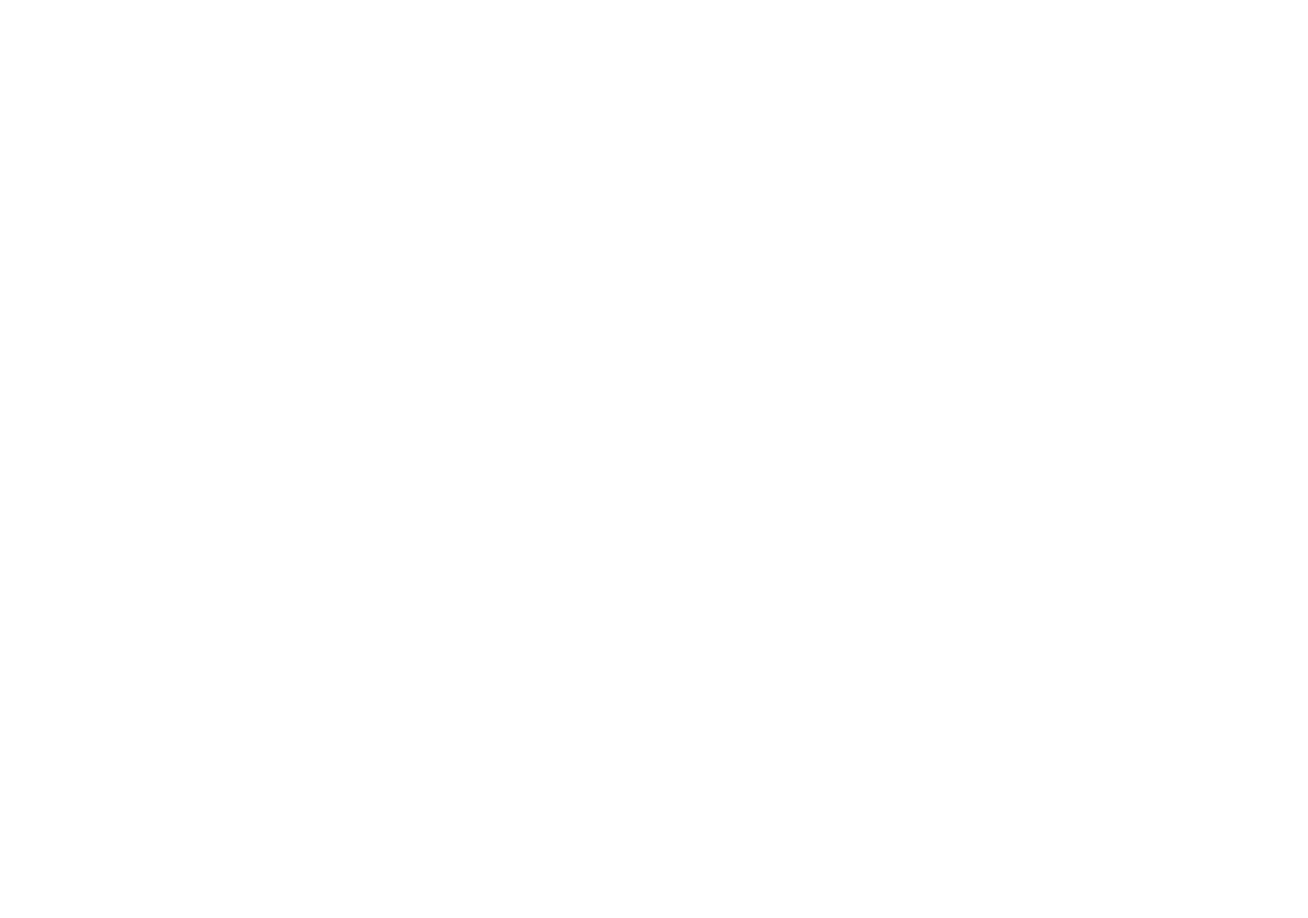
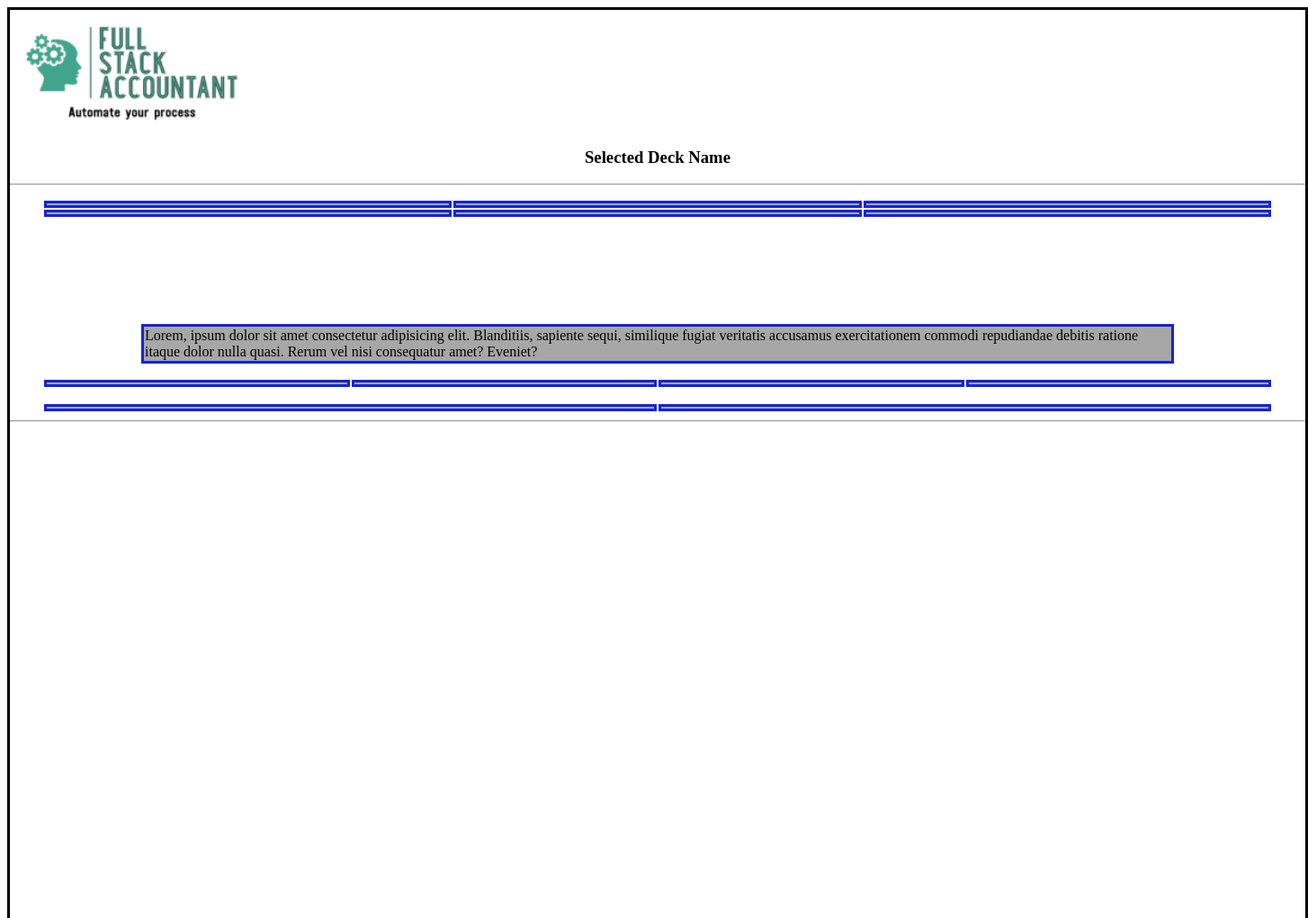
Before and after one commit to BostonTechie/Flashcards, a plain HTML site: page index.html in a window 1280 px wide. Shown: the top 1020 px of the page at 90% size, 1454 px wide, since content can reach past the window. Before the commit the page ends 800 px from the top, so only its background shows below. Drawn offline with nearby package versions, Linux system fonts and the light colour scheme.

Commit message:
wireframe setup

```diff
--- a/app.js
+++ b/app.js
@@ -1 +1,27 @@
-console.log('connected');
+class deck {
+    constructor(nameDeck){
+        // why is my uppercase not working?
+        this.nameDeck = nameDeck.charAt(0).toUpperCase() + nameDeck.slice(1)
+        this.cards = []
+    }
+
+    addCard (card){
+        this.cards.push(card)
+    }
+
+}
+
+
+const javaDeck = new deck ('javascript')
+javaDeck.addCard(card1)
+javaDeck.addCard(card2)
+javaDeck.addCard(card3)
+javaDeck.addCard(card4)
+javaDeck.addCard(card5)
+
+// javaDeck.cards.forEach( (card)=> {addCard(card)})
+
+
+console.log(javaDeck);
+
+javaDeck.cards.forEach( card=> console.log('here is your front of card ',card.frontCard,'and here is your back of card ',card.backCard))
--- /dev/null
+++ b/cards.js
@@ -0,0 +1,15 @@
+class card {
+
+    constructor (frontCard, backCard){
+        this.frontCard = frontCard
+        this.backCard = backCard
+    }
+
+}
+
+
+const card1 = new card("What does HTML stand for?", "Hyper Text Markup Language");
+const card2 = new card("The <h1> to <h6> elements do what?", "Creates heading text, with <h1> being the largest and <h6> the smallest.");
+const card3 = new card("The <p> element does what??", "Creates a paragraph of text.");
+const card4 = new card("The <ul> element does what?", "Begins an “unordered list” (e.g., bullets).");
+const card5 = new card("The <li> element does what?", "Indicates each list item inside of a <ul>.");
--- a/index.html
+++ b/index.html
@@ -6,9 +6,66 @@
     <meta name="viewport" content="width=device-width, initial-scale=1.0">
     <title>Flashcards for Software Engineering</title>
     <link rel="stylesheet" href="style.css">
+    <script src="https://code.jquery.com/jquery-3.6.0.min.js" integrity="sha256-/xUj+3OJU5yExlq6GSYGSHk7tPXikynS7ogEvDej/m4=" crossorigin="anonymous"></script>
 </head>
+
 <body>
+    <img id='logo' src="images/image 1.png" alt="Full Stack Accountant Logo">
 
+
+ <h3 class ='center'>Selected Deck Name</h3>
+ <hr>
+
+ <table id='deckButton'>
+    <tbody>
+        <tr>
+            <td id ='gotItScore'></td>
+            <td id ='frontSelect'></td>
+            <td id ='deckCount'></td>
+        </tr>
+        <tr>
+            <td id ='tryAgainScore'></td>
+            <td id ='backSelect'></td>
+            <td></td>
+        </tr>
+    </tbody>
+</table>
+
+
+
+    <table id='deckTable'>
+        <tbody>
+            <tr id='deckCard'><td>Lorem, ipsum dolor sit amet consectetur adipisicing elit. Blanditiis, sapiente sequi, similique fugiat veritatis accusamus exercitationem commodi repudiandae debitis ratione itaque dolor nulla quasi. Rerum vel nisi consequatur amet? Eveniet?</td>
+            </tr>
+        </tbody>
+    </table>
+
+
+    <table id='deckButton'>
+        <tbody>
+            <tr>
+                <td id ='gotItButton'></td>
+                <td id ='frontSelect'></td>
+                <td id ='flipCard'></td>
+                <td id ='nextCard'></td>
+
+            </tr>
+        </tbody>
+    </table>
+
+    <table id='deckButton' >
+        <tbody>
+            <tr>
+                <td id ='addCard'></td>
+                <td id ='reset'></td>
+            </tr>
+        </tbody>
+    </table>
+
+    <hr>
+
+    <script src="cards.js"></script>
     <script src="app.js"></script>
+
 </body>
 </html>
--- a/style.css
+++ b/style.css
@@ -0,0 +1,35 @@
+body {
+    width: 1440px;
+    height: 1009px;
+    border-style: solid;
+    margin-bottom: 0px;
+}
+
+
+.center {
+    text-align: center;
+}
+
+#deckButton{
+    width: 95%;
+    margin-top: 1%;
+    margin-left: auto;
+    margin-right: auto;
+
+
+}
+
+
+#deckTable{
+    width: 80%;
+    margin-top: 8%;
+    margin-left: auto;
+    margin-right: auto;
+
+
+}
+ #deckCard, td{
+    text-align: left;
+    background-color: rgb(167, 167, 167);
+    border: 3px solid rgb(22, 35, 216);
+ }
```
Also changed, not shown: Figma- 1.jpg (added), Figma- 2.jpg (added), images/image 1.png (added), 1 other file.
